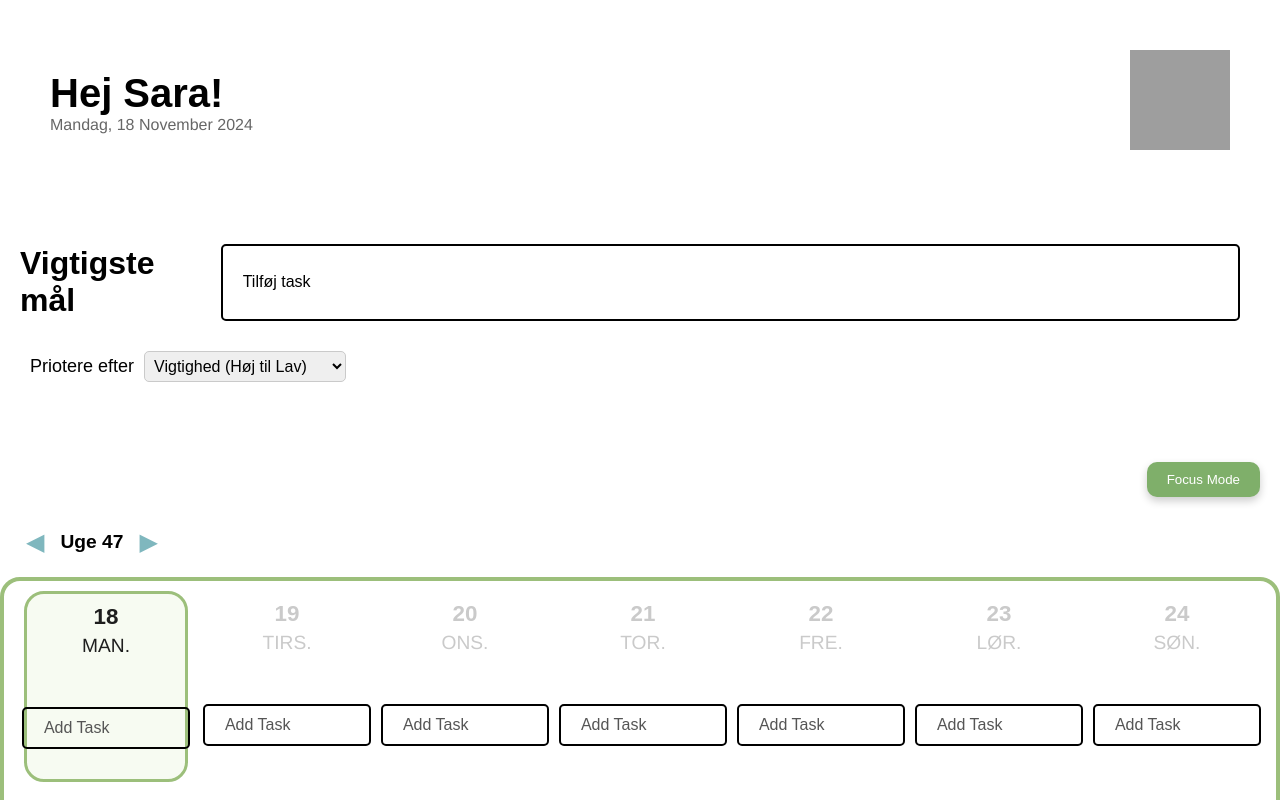
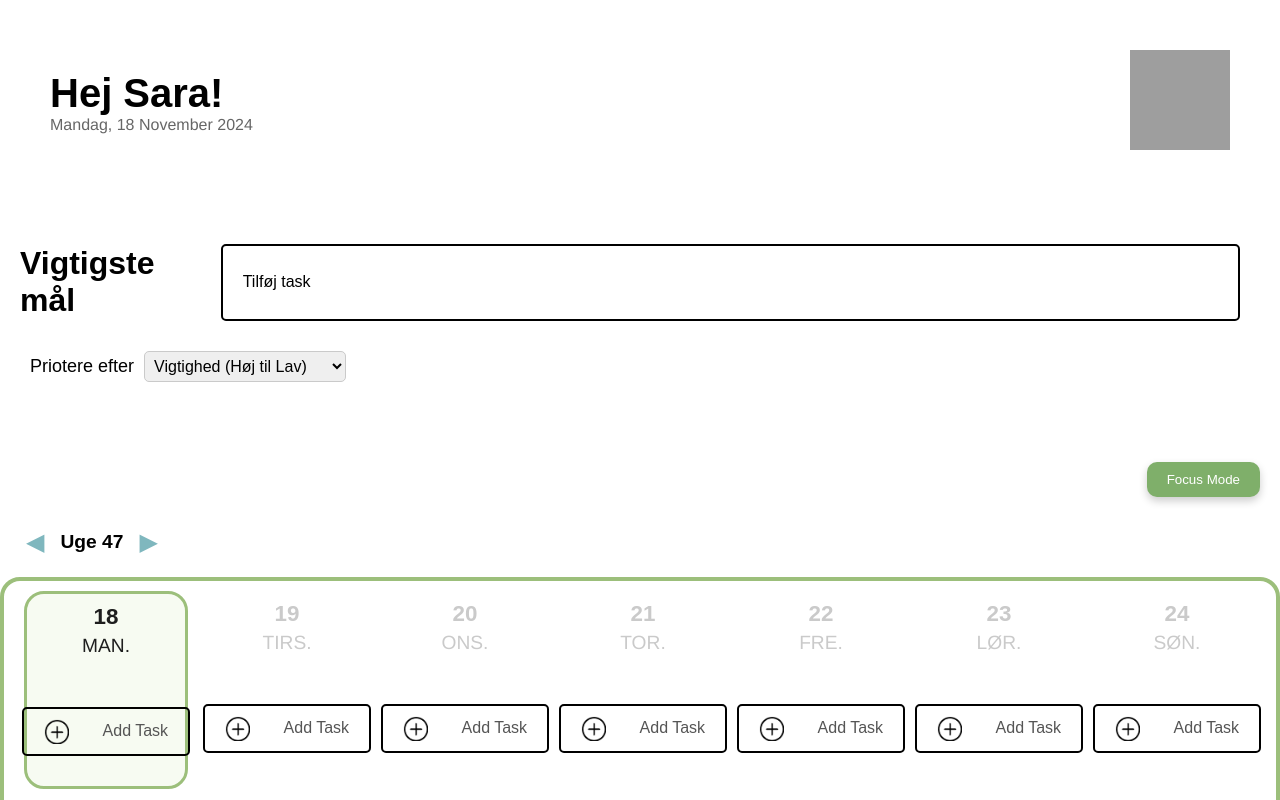
Before and after one commit to Yoondaal01/task-manager-projekt, a React (Vite) app: page / in a window 1280 px wide. Shown: the top 800 px of the page. Built offline with nearby package versions, Linux system fonts and the light colour scheme; grey boxes are pictures that could not be loaded.

Commit message:
Sidepanel

```diff
--- a/src/FocusModePanel.css
+++ b/src/FocusModePanel.css
@@ -60,7 +60,7 @@
 
   .task-card {
     background-color: #f7fbf2;
-    border-radius: 10px;
+    border-radius: 22px;
     padding: 15px;
     margin-bottom: 10px;
     box-shadow: 0 4px 8px rgba(0, 0, 0, 0.1);
--- a/src/TaskCard.css
+++ b/src/TaskCard.css
@@ -2,16 +2,19 @@ body {
   display: flex;
   justify-content: center;
 }
+.modal-content{
+  border-radius: 30px;
+}
 
 .task-card {
   background-color: #f7fbf2;
-  border-radius: 20px;
   padding: 20px;
   box-shadow: 0 4px 8px rgba(0, 0, 0, 0.1);
   width: 300px;
   position: relative;
   font-family: 'Futura', sans-serif;
-  border: 2px solid #9CBF7B;
+  border: 4px solid #9CBF7B;
+  border-radius: 22px;
 }
 
 .task-card-header {
--- a/src/WeeklyCalendar.css
+++ b/src/WeeklyCalendar.css
@@ -165,6 +165,11 @@
   color: #555;
 }
 
+.add-task-icon{
+  width: 25px;
+  height: 25px;
+}
+
 .task-actions {
   display: flex;
   gap: 10px;
--- a/src/WeeklyCalendar.tsx
+++ b/src/WeeklyCalendar.tsx
@@ -177,7 +177,8 @@ const WeeklyCalendar: React.FC = () => {
                     </div>
                   ))}
               </div>
-              <div className="add-task-button" onClick={(e) => handleAddTaskButtonClick(date.toISOString().split('T')[0], e)}>
+              <div className="add-task-button"  onClick={(e) => handleAddTaskButtonClick(date.toISOString().split('T')[0], e)}>
+              <img src="src/assets/add-task-icon.png" alt="Add Task" className="add-task-icon" />
                 <p>Add Task</p>
               </div>
             </div>
```
